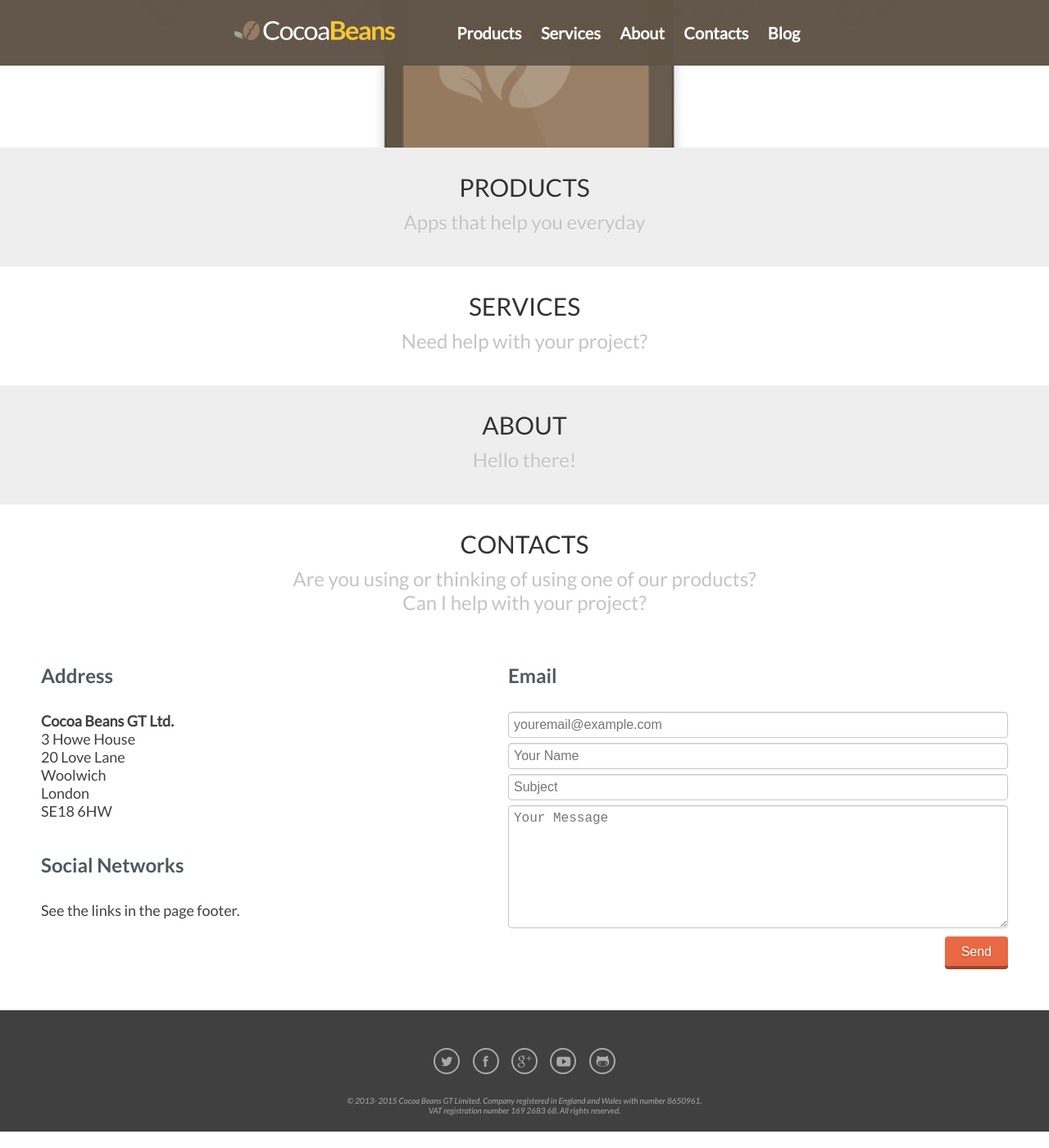
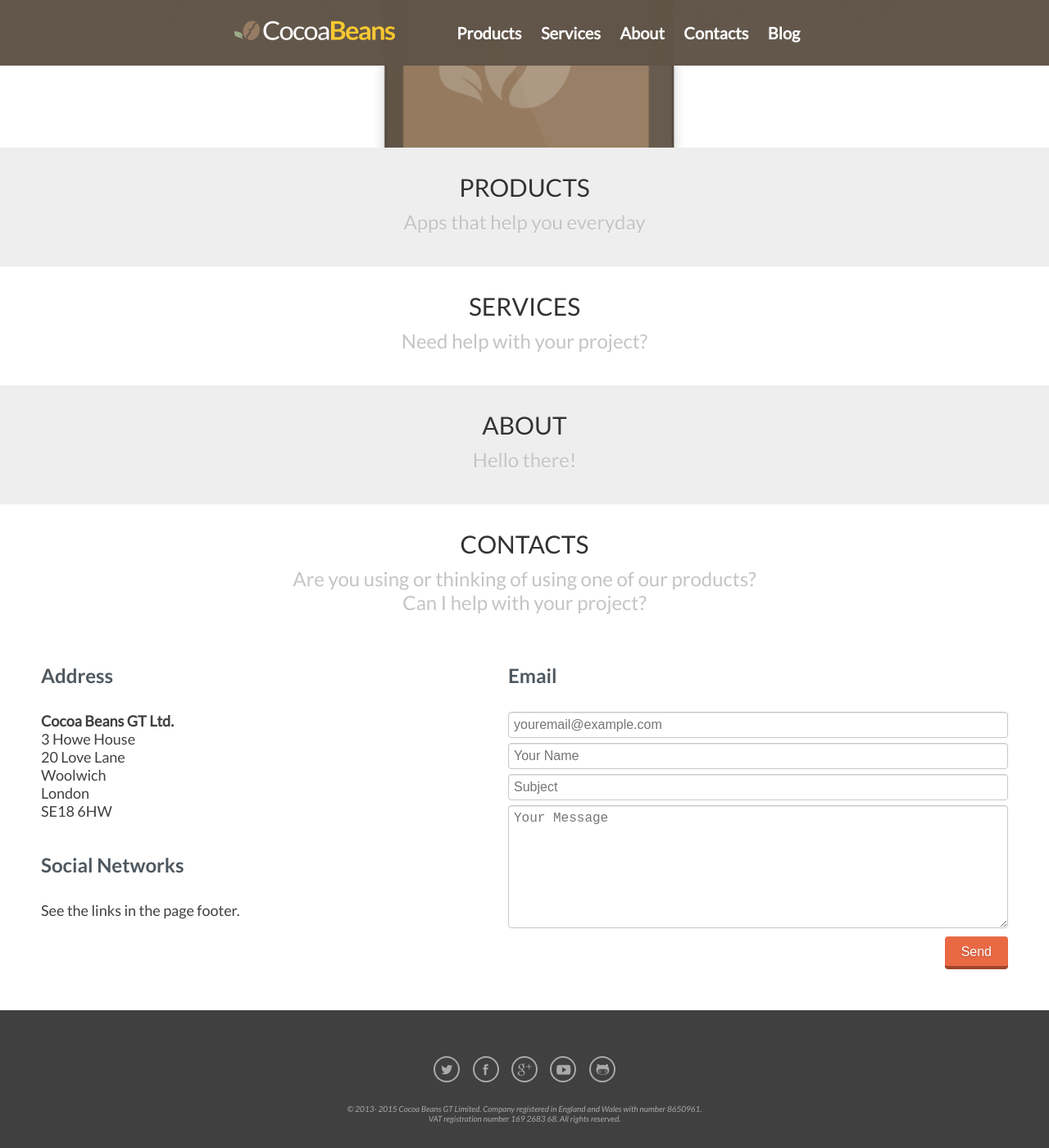
Before and after one commit to cocoabeansltd/cocoabeansltd.github.io, a Jekyll site: the page built from index.html, in a window 1280 px wide and 1400 px high, scrolled down 350 px. Shown: the whole window at 82% size. Built offline with Jekyll 4.4.1, drawn with Linux system fonts in a browser that asks for light colours; nearby versions of some CDN libraries; Markdown is read by kramdown in place of the engine named in the settings.

Commit message:
Updating footer

```diff
--- a/css/common.css
+++ b/css/common.css
@@ -181,7 +181,7 @@ footer div {
 }
 
 footer .footer-container {
-	padding: 20px;
+	padding: 30px;
 }
 
 footer .social_links_list {
@@ -241,7 +241,6 @@ footer .social_links_list {
 
 .page_container {
 	margin-top: 80px;
-/* 	margin-bottom: 150px; */
 }
 
 .content_container {
```
Also changed, not shown: 1 other file.
